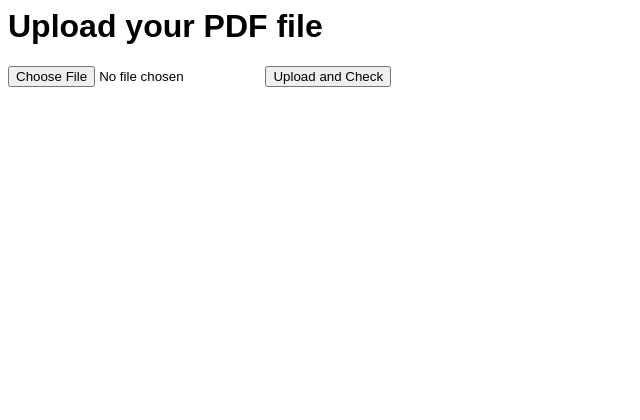
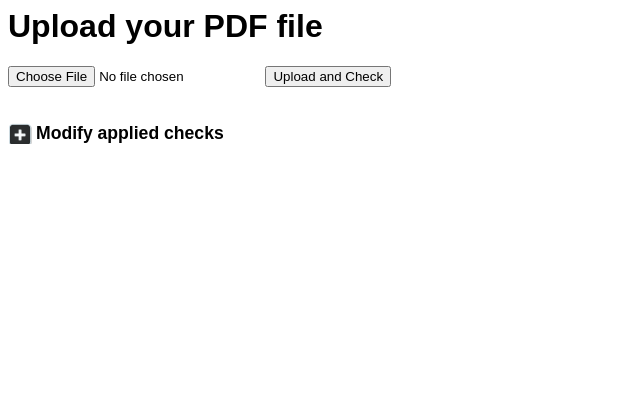
Before and after one commit to izderadicka/pdf-checker, a Flask app: page / in a window 1280 px wide. Shown: the top 420 px of the page, without its empty margins (0-640 px from the left). Run offline with Flask 2, Linux system fonts and the light colour scheme; parts of the project's set-up code (start-up, migrations or seed data) failed here and were passed over.

Commit message:
Added possibility to select checks in web UI

```diff
--- a/src/server.py
+++ b/src/server.py
@@ -10,14 +10,20 @@ from werkzeug.exceptions import BadRequest  # @UnresolvedImport
 import os.path
 import tempfile
 import subprocess
-from datetime import timedelta
+from checker import load_plugins
 from _version import __version__
 
+def get_checks():
+    cl=[(p.name, hasattr(p,'optional') and p.optional) for p in load_plugins()]
+    #cl=[('A'+str(i), bool(i%2)) for i in xrange(13)]
+    cl.sort(key=lambda x: x[0])
+    return cl
 
 
 app= Flask(__name__)
 #app.debug = True
 app.secret_key = os.urandom(24)
+app.config['CHECKS']=get_checks()
 
 #app.permanent_session_lifetime = timedelta(seconds=60)
 
@@ -32,7 +38,7 @@ def inject_version():
 
 @app.route("/")
 def root():
-    return render_template('home.html')
+    return render_template('home.html', checks=app.config['CHECKS'])
 def is_pdf(f):
     if not f: return False
     ext=os.path.splitext(f.filename)[1]
@@ -46,7 +52,8 @@ def upload():
             tfile=tempfile.NamedTemporaryFile(suffix=".pdf", delete=False, dir=TMP_DIR)
             f.save(tfile)
             tfile.close()
-            res,err=run_checker( tfile.name)
+            checks=request.form.getlist('checks')
+            res,err=run_checker( tfile.name, checks)
             tmp_file = os.path.split(tfile.name)[1]
             doc_url=url_for('files', filename=tmp_file)
             #os.remove(tfile.name)
@@ -62,8 +69,14 @@ def upload():
 
 
 
-def run_checker(fname):
-    p=subprocess.Popen(['python', 'checker.py', '--json', fname], stdout=subprocess.PIPE, stderr= subprocess.PIPE)
+def run_checker(fname, checks=[]):
+    pparams= ['python', 'checker.py', '--json',]
+    for c in checks:
+        pparams.append('-c')
+        pparams.append(c)
+    pparams.append(fname)
+    print 'PROC:', ' '.join(pparams)
+    p=subprocess.Popen(pparams, stdout=subprocess.PIPE, stderr= subprocess.PIPE)
     result, err=p.communicate()
 
     return result, err
--- a/src/static/style.css
+++ b/src/static/style.css
@@ -78,3 +78,37 @@ span.pos .top:before {
     content: ":";
     margin: 0 2px;
 }
+
+.group-header.collapsed {
+    background: url("/static/img/plus.png") no-repeat;
+    background-size: 24px;
+}
+.group-header {
+    font-size: 1.1em;
+    margin-top: 2em;
+    padding-left: 28px;
+    cursor: pointer;
+}
+.group-header.expanded {
+    background: url('/static/img/minus.png') no-repeat ;
+    background-size: 24px;
+}
+
+.cb_cell.new-row {
+    clear: left;
+}
+
+.cb_cell {
+    width: 100%;
+    margin-bottom: 5px;
+}
+
+div.col {
+	width: 300px;
+	padding: 0px 10px;
+	float: left;
+}
+
+.group-body {
+    display: None;
+}
--- /dev/null
+++ b/src/templates/forms.html
@@ -0,0 +1,12 @@
+{%macro checks_widget(checks, cols) -%}
+<div class="col">
+{% for name, optional in checks %}
+<div class="cb_cell">
+<input autocomplete="off" name="checks" id="check_cd_{{loop.index}}" type="checkbox" value="{{name}}"{% if not optional %} checked="checked" {%endif%}/>
+<label for="check_cd_{{loop.index}}">{{name}}</label></div>
+{%if  not (loop.index % ((loop.length +cols-1) // cols)) and not loop.last and not loop.first%}</div>
+<div class="col">
+{%endif%}
+{% endfor %}
+</div>
+{%- endmacro %}
--- a/src/templates/home.html
+++ b/src/templates/home.html
@@ -1,11 +1,35 @@
 {% extends "base.html" %}
+{% from 'forms.html' import checks_widget %}
 {%block title%}PDF Checker{%endblock%}
+{%block extra_head%}
+<script>
+$(function() {
+$h=$('.group-header');
+$h.click(function(evt) {
+	if ($h.hasClass('collapsed')) {
+		$h.removeClass('collapsed').addClass('expanded');
+		$('.group-body').show();
+	} else {
+		$h.removeClass('expanded').addClass('collapsed');
+		$('.group-body').hide();
+	}
+});
+});
+</script>
+{%endblock%}
 {% block content %}
 <h1>Upload your PDF file</h1>
 <div class="uploadForm">
  <form action="/upload" method="POST" enctype="multipart/form-data">
  <input type="file" name="file">
   <input type="submit" value="Upload and Check">
+
+  <div>
+ <h2 class="group-header collapsed">Modify applied checks</h2>
+ <div class="group-body">
+ {{checks_widget(checks, 3)}}
+ </div>
+ </div>
  </form>
 </div>
 {% endblock %}
```
Also changed, not shown: src/checker.py (+6 -2 lines), src/static/img/minus.png (added), src/static/img/plus.png (added), 1 other file.
